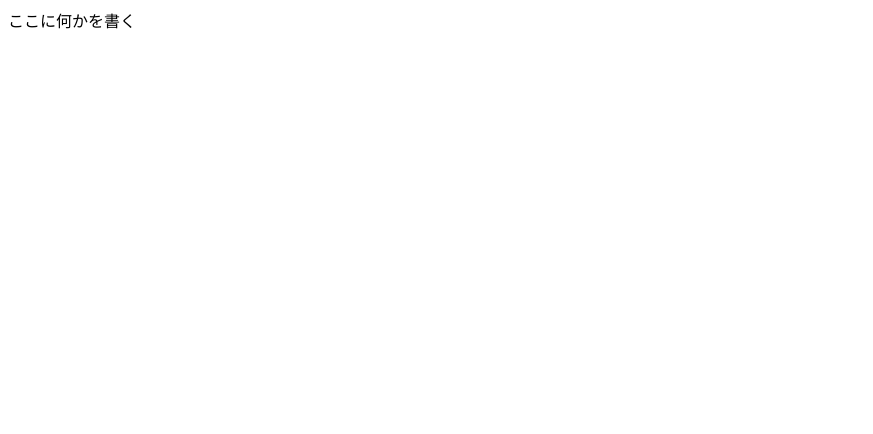
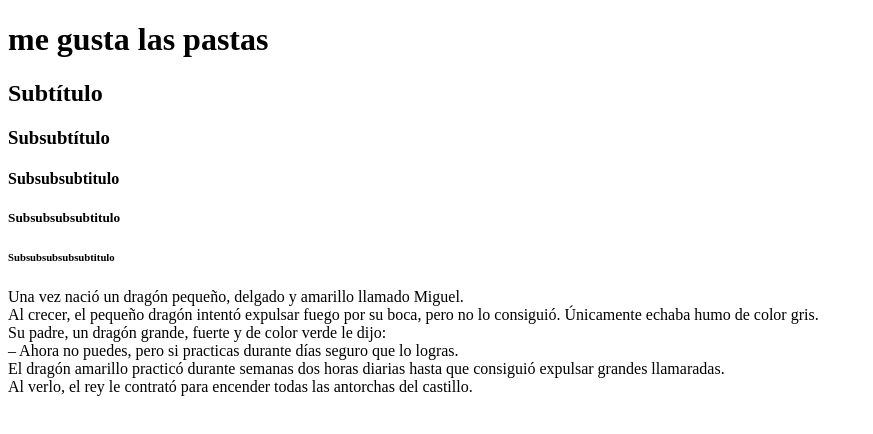
Before and after one commit to maria-betancurp/html-maria-betancur, a website: page index.html in a window 1280 px wide. Shown: the whole page, without its empty margins (0-873 px from the left). Drawn offline with Linux system fonts and the light colour scheme.

Commit message:
aprendimos br,hr,p muy buena clase

```diff
--- a/index.html
+++ b/index.html
@@ -2,12 +2,36 @@
 <html lang="en">
   <head>
     <meta charset="UTF-8" />
-    <meta name="viewport" content="width=device-width, initial-scale=1.0" />
-    <meta http-equiv="X-UA-Compatible" content="ie=edge" />
-    <link rel="stylesheet" href="style.css" type="text/css" />
-    <title>TerraceTechフロントエンドエンジニア養成所</title>
+    <title>
+      Hola
+    </title>
   </head>
+
   <body>
-    <div>ここに何かを書く</div>
-  </body>
+    <h1>me gusta las pastas</h1>
+
+    <h2>Subtítulo</h2>
+
+    <h3>Subsubtítulo</h3>
+
+    <h4>Subsubsubtitulo</h4>
+
+    <h5>Subsubsubsubtitulo</h5>
+
+    <h6>Subsubsubsubsubtitulo</h6>
+
+  </p>
+  Una vez nació un dragón pequeño, delgado y amarillo llamado Miguel.
+   <br>
+Al crecer, el pequeño dragón  intentó expulsar fuego por su boca, pero no lo consiguió.  Únicamente echaba humo de color gris.
+   <br>
+Su padre, un dragón grande, fuerte y de color verde le dijo:
+  <br>
+– Ahora no puedes, pero si practicas durante días seguro que lo logras.
+   <br>
+El dragón amarillo practicó durante semanas dos horas diarias hasta que consiguió expulsar grandes llamaradas.
+   <br>
+Al verlo, el rey le contrató para encender todas las antorchas del castillo.
+
+</body>
 </html>
```
